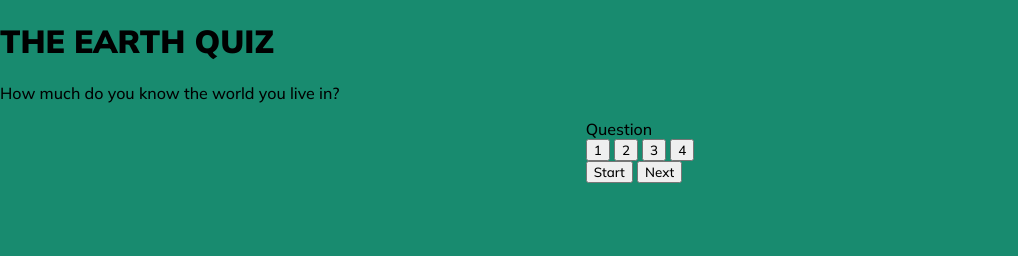
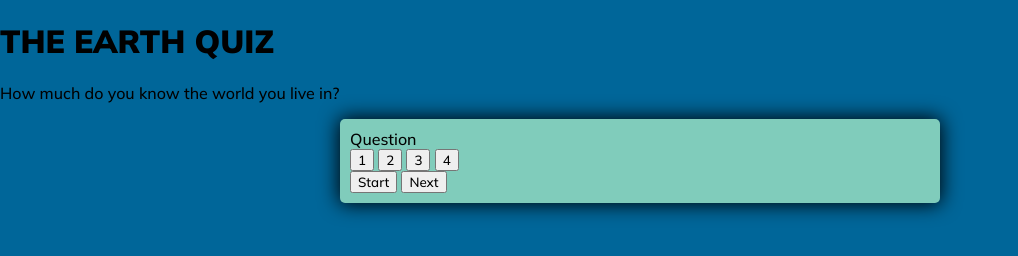
Before and after one commit to Juandavidc08/earth-quiz, a plain HTML site: page index.html in a window 1280 px wide. Shown: the whole page, without its empty margins (0-1018 px from the left). Drawn offline with Linux system fonts and the light colour scheme.

Commit message:
Fix bg color variable and add container style

```diff
--- a/assets/css/style.css
+++ b/assets/css/style.css
@@ -6,13 +6,32 @@
     font-family: Mulish, sans-serif;
 }
 
+/*Variable defining bg colors acording to answers*/
+
+:root {
+    --hue-neutral: 200;
+    --hue-incorrect: 0;
+    --hue-correct: 145;
+}
 
 body{
     padding:0;
     margin:0;
     width: 100vw;
     height: 100vh;
-    background-color: #188b6f;
+    /*variable to have diferent bg depending on answers*/
+    --hue: var(--hue-neutral);
+    background-color: hsl(var(--hue), 100%, 30%);
+}
+
+/*bg color when its correct*/
+body.correct {
+    --hue: var(--hue-correct);
+}
+
+/*bg color when its incorrect*/
+body.incorrect {
+    --hue: var(--hue-incorrect);
 }
 
 main{
@@ -20,3 +39,13 @@ main{
     justify-content: center;
     align-items: center;
 }
+
+/*Main container */
+.container {
+    width: 600px;
+    max-width: 60%;
+    background-color: #80ccbb;
+    border-radius: 5px;
+    padding: 10px;
+    box-shadow: 0 0 20px 1px;
+}
--- a/index.html
+++ b/index.html
@@ -13,7 +13,7 @@
     <p>How much do you know the world you live in?</p>
     </header>
     <main>
-    <div class="conatiner">
+    <div class="container">
         <div id="question-cont" class="hide">
             <div id="question">Question</div>
             <div id="answer-btns" class="btn-options">
```
